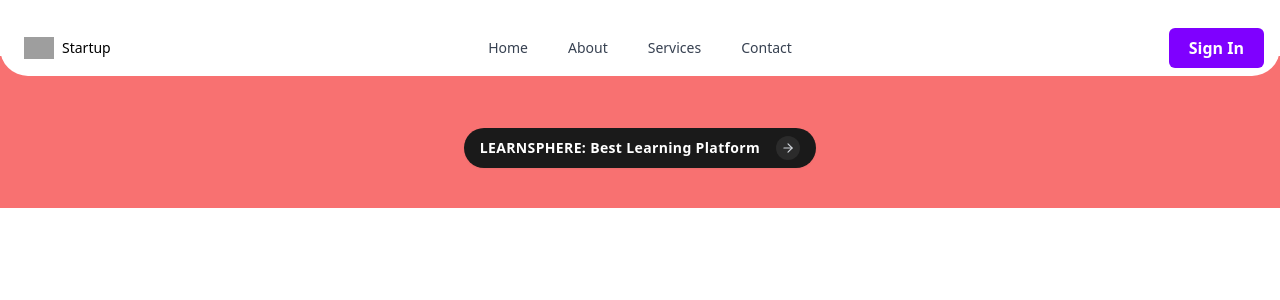
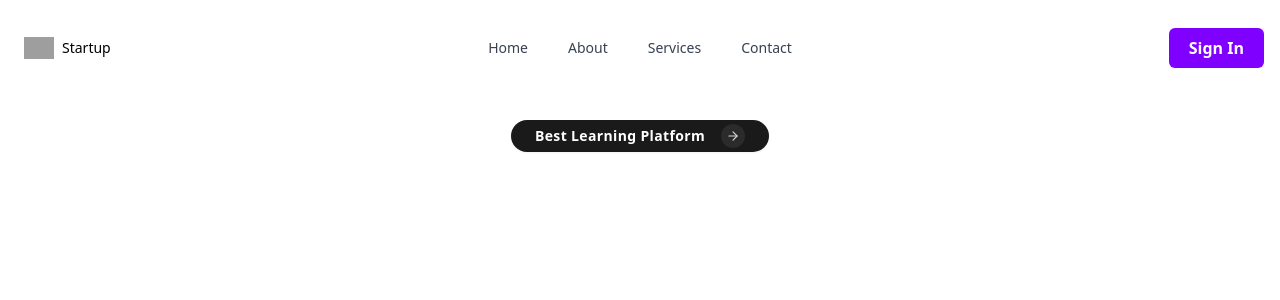
Before and after one commit to Rupam-Mondal/LearnSphere, a React (Vite) app in the folder LearnSphereFrontend/: page / in a window 1280 px wide. Shown: the top 300 px of the page. Built offline with nearby package versions, Linux system fonts and the light colour scheme; grey boxes are pictures that could not be loaded.

Commit message:
Style bar is done

```diff
--- a/LearnSphereFrontend/src/App.jsx
+++ b/LearnSphereFrontend/src/App.jsx
@@ -5,7 +5,7 @@ function App(){
   return (
     <>
       <Navbar/>
-      <div className="relative py-10 bg-red-400 w-full h-auto flex justify-center items-center">
+      <div className="relative py-10 w-full h-auto flex justify-center items-center">
         <Stylebar/>
       </div>
 
--- a/LearnSphereFrontend/src/Components/Stylebar/Stylebar.jsx
+++ b/LearnSphereFrontend/src/Components/Stylebar/Stylebar.jsx
@@ -2,13 +2,13 @@ import { ArrowRight } from "lucide-react";
 
 function Stylebar() {
   return (
-    <div className="mt-8 bg-[#1a1a1a] text-white rounded-full flex items-center justify-between py-2 px-4 w-fit gap-4 shadow-sm">
+    <div className="mt-6 cursor-pointer bg-[#1a1a1a] text-white rounded-full flex items-center justify-between py-1 px-6 w-fit gap-4 shadow-sm group">
       <p className="text-sm font-semibold tracking-wide">
-        LEARNSPHERE: Best Learning Platform
+        Best Learning Platform
       </p>
       <div className="relative">
-        <div className="w-6 h-6 bg-[#2b2b2b] rounded-full flex items-center justify-center">
-          <ArrowRight size={14} className="text-gray-300" />
+        <div className="w-6 h-6 bg-[#2b2b2b] rounded-full flex items-center justify-center transition-all duration-200 group-hover:translate-x-1 group-hover:text-white text-gray-300">
+          <ArrowRight size={14} />
         </div>
       </div>
     </div>
```
